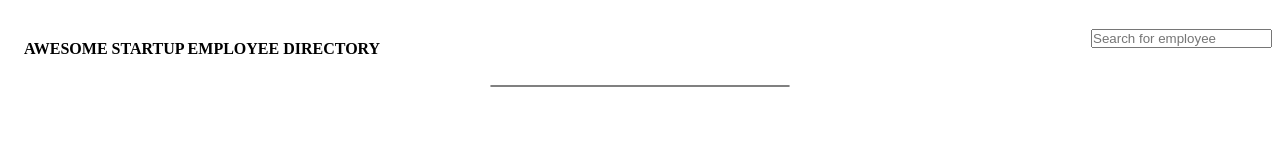
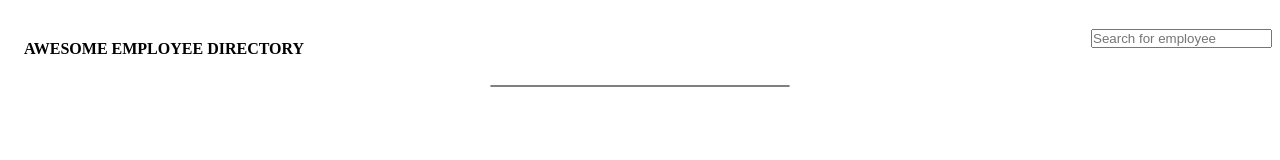
Before and after one commit to alekseynecha77/PublicAPI-P5, a plain HTML site: page index.html in a window 1280 px wide. Drawn offline with Linux system fonts and the light colour scheme; no server answers.

Commit message:
Update index.html

```diff
--- a/index.html
+++ b/index.html
@@ -9,7 +9,7 @@
   </head>
   <body>
     <header>
-      <h1>Awesome Startup Employee Directory</h1>
+      <h1>Awesome Employee Directory</h1>
       <input type="text" id="search-input" placeholder="Search for employee" class="employee-search" onkeyup="searchEmployees()"  autocomplete="off">
 
     </header>
```
